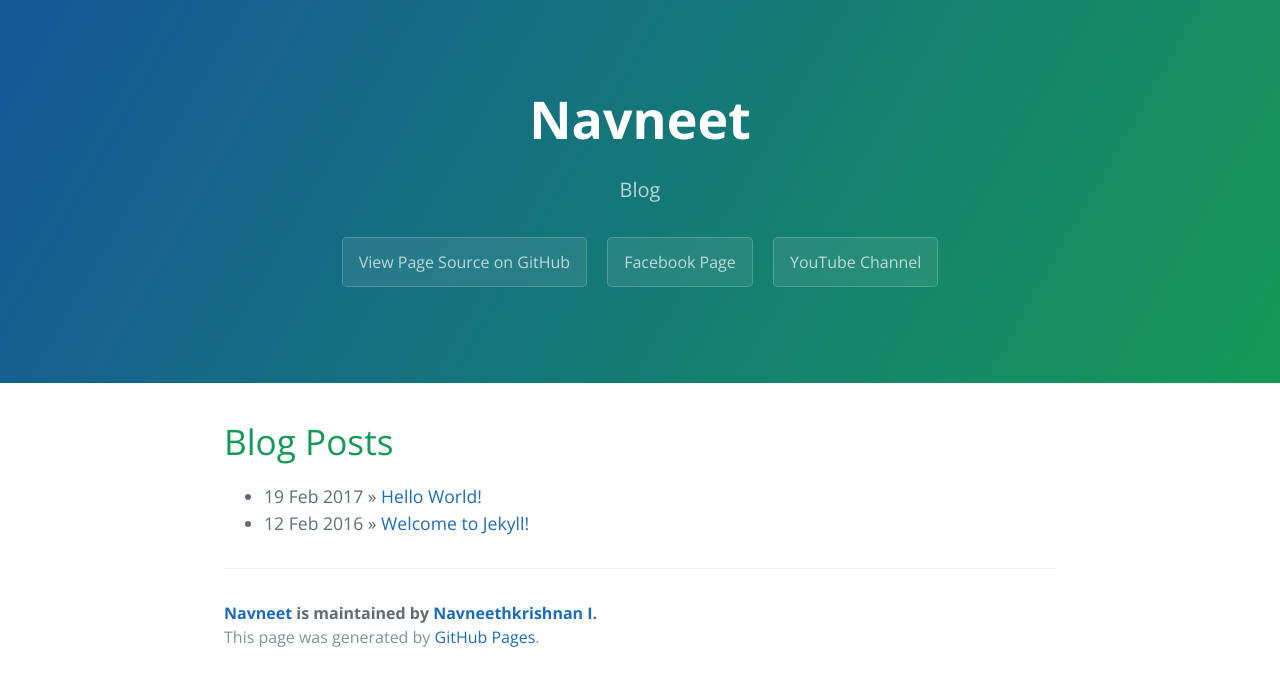
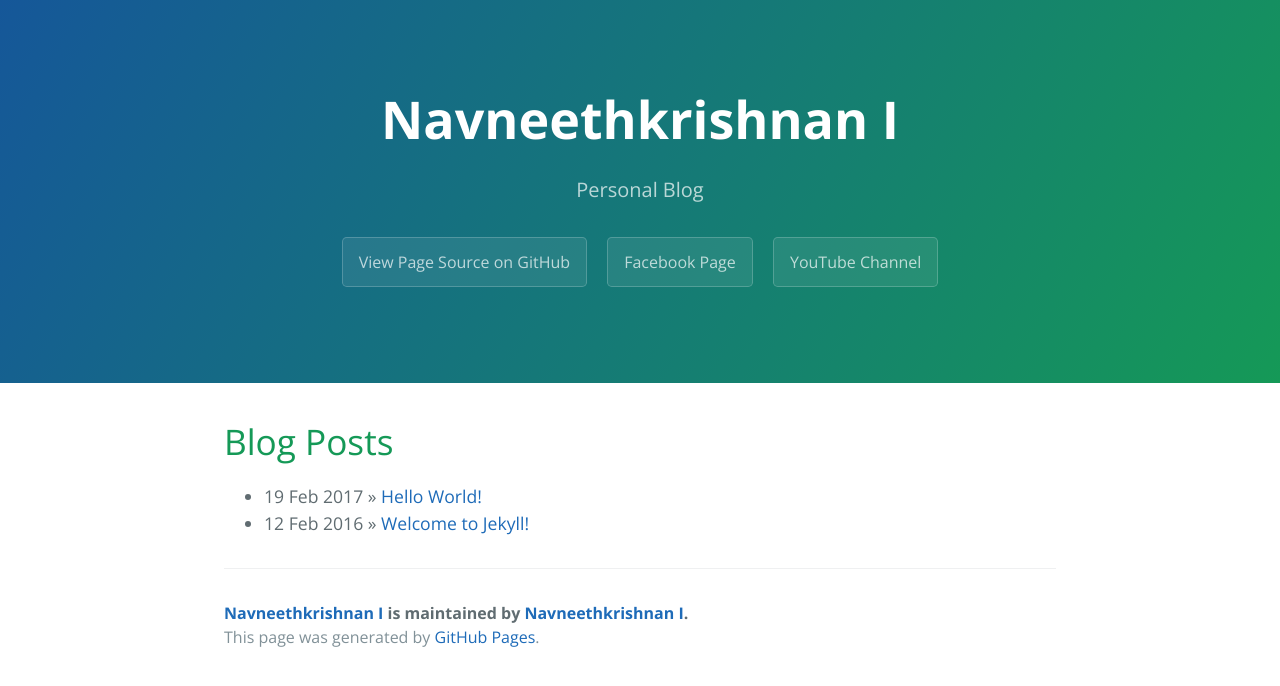
Before and after one commit to Navneet-Suresh/Navneet-Suresh.github.io, a Jekyll site: the page built from index.html, in a window 1280 px wide. Shown: the top 686 px of the page. Built offline with Jekyll 4.4.1, drawn with Linux system fonts in a browser that asks for light colours; the list of posts is cut into pages by our own code.

Commit message:
Update _config.yml

```diff
--- a/_config.yml
+++ b/_config.yml
@@ -1,6 +1,6 @@
 # Setup
-title:        Navneet
-tagline:      Blog
+title:        Navneethkrishnan I
+tagline:      Personal Blog
 baseurl:      ""
 paginate:     1
 future: true
```
